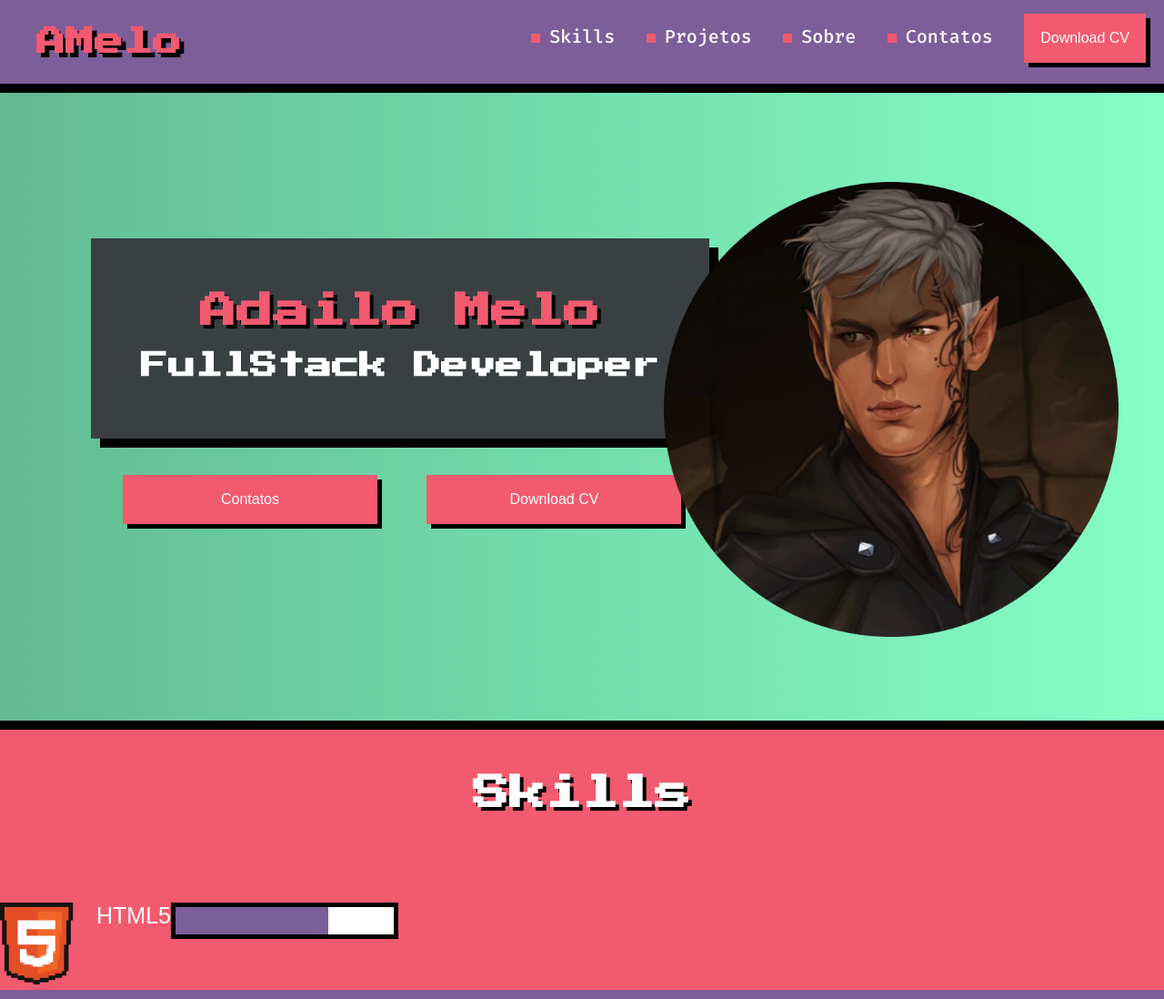
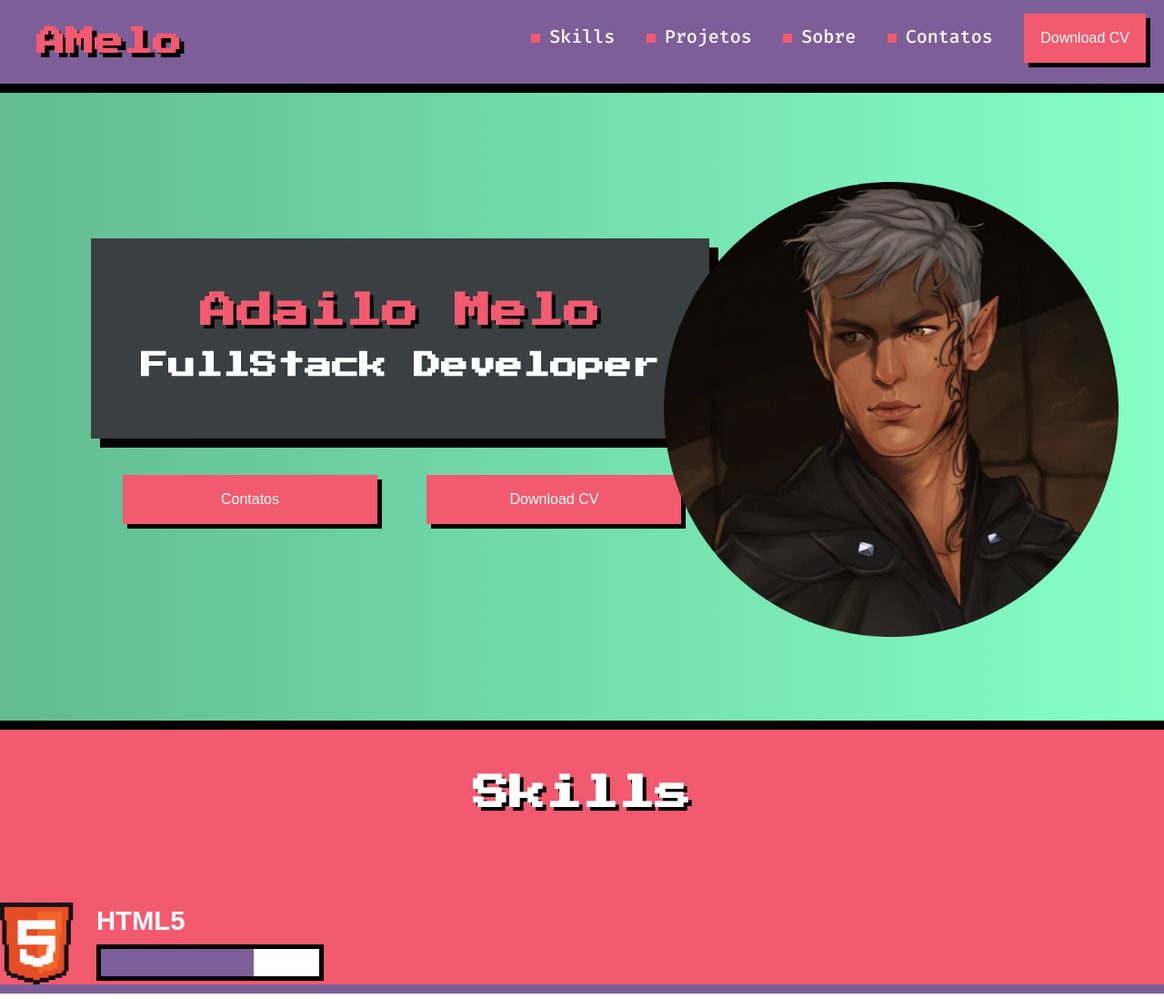
Before and after one commit to AdailoMelo/projeto-feliz, a plain HTML site: page index.html in a window 1280 px wide. Shown: the whole page at 91% size. Drawn offline with Linux system fonts and the light colour scheme.

Commit message:
progress-bar position with flex

```diff
--- a/css/components/skill-tec.css
+++ b/css/components/skill-tec.css
@@ -8,3 +8,9 @@
 .skill-tec .icon {
     margin-right: 25px;
 }
+
+.skill-tec .right {
+    display: flex;
+    flex-direction: column;
+    justify-content: space-around;
+}
--- a/index.html
+++ b/index.html
@@ -43,15 +43,15 @@
     </section>
     <section class="section">
         <h1 class="main-title -second">Skills</h1>
-        <dl class="skill-tec">
-            <dd class="icon"><img src="assets/img/ico_html5.png" alt="Icone do html5"></dd>
-            <dt class="title">HTML5</dt>
-            <dd>
+        <article class="skill-tec">
+            <img src="assets/img/ico_html5.png" alt="Icone do html5" class="icon">
+            <div class="right">
+                <h3 class="title">HTML5</h3>
                 <progress class="progress-bar" max="100" value="70">
                     70%
                 </progress>
-            </dd>
-        </dl>
+            </div>
+        </article>
     </section>
 </body>
 </html>
```
Also changed, not shown: css/components/progress-bar.css (line endings or trailing spaces).
